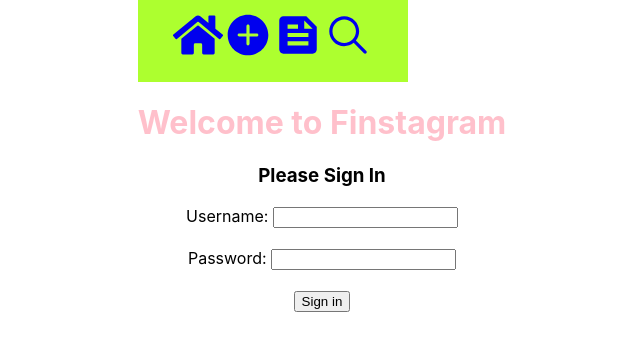
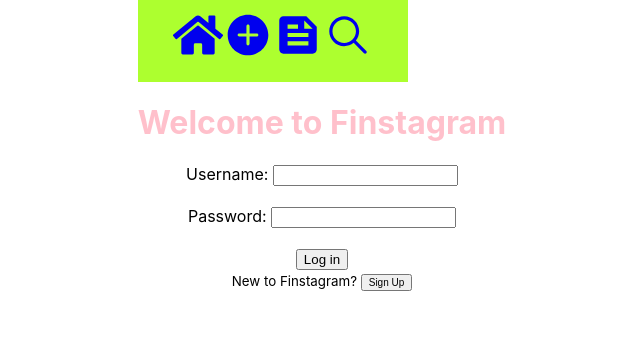
Before and after one commit to kvankerkhove/phase2project, a React (Create React App) app in the folder phase2project/: page / in a window 1280 px wide. Shown: the top 350 px of the page, without its empty margins (318-958 px from the left). Built offline with nearby package versions, Linux system fonts and the light colour scheme; data requests are answered from the project's data file.

Commit message:
added Login/Logout/Signup components

```diff
--- a/phase2project/src/components/App.js
+++ b/phase2project/src/components/App.js
@@ -1,6 +1,6 @@
 
-import React from 'react'
-import {Switch, Route} from 'react-router-dom'
+import React, { useState } from 'react'
+import {Switch, Route, useHistory} from 'react-router-dom'
 import NavBar from './NavBar'
 import Home from './Home'
 import Feed from './Feed'
@@ -8,18 +8,35 @@ import Explore from './Explore'
 import Form from './Form'
 
 function App() {
+  const [ username, setUsername] = useState("")
+  const [isLoggedIn, setIsLoggedIn] = useState(false)
+
+  const history = useHistory()
+
+  console.log(history)
+
+  const handleLogin = (loginInfo) => {
+    setUsername(loginInfo.username)
+    setIsLoggedIn(true)
+    history.push("/posts")
+  }
+
+  const handleLogout = () => {
+    setIsLoggedIn(false)
+  }
+
   return (
     <div>
       <NavBar />
       <Switch>
-        <Route path="posts/new">
+        <Route path="/posts/new">
           <Form/>
         </Route>
         <Route path="/explore">
           <Explore/>
         </Route>
         <Route exact path="/">
-          <Home />
+          <Home handleLogin={handleLogin} username={username} isLoggedIn={isLoggedIn} handleLogout={handleLogout}/>
         </Route>
         <Route exact path="/posts">
           <Feed/>
--- a/phase2project/src/components/Home.js
+++ b/phase2project/src/components/Home.js
@@ -1,23 +1,19 @@
-import React from 'react'
+import React, { useState, useEffect } from 'react'
+import Login from "./Login"
+import Logout from "./Logout"
 
-function Home() {
+function Home({handleLogin, username, isLoggedIn, handleLogout}) {
+    const [users, setUsers] = useState([])
+
+    useEffect(() => {
+        fetch('http://localhost:3000/users')
+        .then(res => res.json())
+        .then(data => setUsers(data))
+    }, [])
+
   return (
     <div className="home">
-        <h1>Welcome to Finstagram</h1>
-        <h3>Please Sign In</h3>
-        <form>
-            <div>
-                <label for="username">Username: </label>
-                <input type="text" id="username" name="username"/>
-            </div>
-            <br></br>
-            <div>
-                <label for="pass">Password: </label>
-                <input type="password" id="pass" name="password"/>
-            </div>
-            <br></br>
-            <input type="submit" value="Sign in"/>
-        </form>
+        {isLoggedIn ? <Logout username={username} handleLogout={handleLogout}/> : <Login users={users} handleLogin={handleLogin}/>}
     </div>
   )
 }
--- /dev/null
+++ b/phase2project/src/components/Login.js
@@ -0,0 +1,87 @@
+import React, { useState } from 'react'
+import Signup from './Signup'
+
+function Login({handleLogin, users}) {
+    const [formData, setFormData] = useState({
+        username: "",
+        password: ""
+    })
+    const [signUp, setSignUp] = useState(false)
+    const [loginIsCorrect, setLoginIsCorrect] = useState(true)
+    const [updatedUsers, setUpdatedUsers] = useState(users)
+
+    // const usernameArray = users.map(user => {
+    //     return user.username
+    // })
+
+    // const passwordArray = users.map(user => {
+    //     return user.password
+    // })
+
+    // console.log(usernameArray)
+    // console.log(passwordArray)
+
+
+    const handleChange = (e) => {
+        const {name, value} = e.target
+        setFormData({...formData, [name]:value})
+    }
+
+    const handleSubmit = (e) => {
+        e.preventDefault()
+        const foundUser = updatedUsers.find(user => {
+           return ((user.username === formData.username) && (user.password === formData.password))
+        })
+        if(foundUser) {
+            handleLogin(formData)
+        } else {
+            setLoginIsCorrect(false)
+        }
+
+    }
+
+    const handleSignUp = (e) => {
+        setSignUp(true)
+    }
+
+    const onSignUpClick = (newUser) => {
+        setSignUp(false)
+        setUpdatedUsers([...users, newUser])
+        setFormData(newUser)
+    }
+
+    console.log(formData)
+    console.log(updatedUsers)
+
+
+  return (
+    <div>
+        <h1>Welcome to Finstagram</h1>
+        <form onSubmit={handleSubmit}>
+            <div>
+                <label htmlFor="username">Username: </label>
+                <input type="text" id="username" name="username" value={formData.username} onChange={handleChange}/>
+            </div>
+            <br></br>
+            <div>
+                <label htmlFor="pass">Password: </label>
+                <input type="password" id="pass" name="password" value={formData.password} onChange={handleChange}/>
+            </div>
+            {loginIsCorrect ? null : <small style={{color: "red"}}>username or password is incorrect</small>}
+            <br></br>
+            <input type="submit" value="Log in"/>
+        </form>
+        {signUp
+        ? <Signup onSignUpClick={onSignUpClick} />
+        : (
+            <>
+                <small>New to Finstagram? </small>
+                <button onClick={handleSignUp} id="signup-btn">Sign Up</button>
+            </>
+        )}
+    </div>
+
+  )
+}
+
+export default Login
--- /dev/null
+++ b/phase2project/src/components/Logout.js
@@ -0,0 +1,12 @@
+import React from 'react'
+
+function Logout({username, handleLogout}) {
+  return (
+      <div>
+          <h1>Welcome, {username}</h1>
+          <button onClick={handleLogout}>Logout</button>
+      </div>
+  )
+}
+
+export default Logout
--- /dev/null
+++ b/phase2project/src/components/Signup.js
@@ -0,0 +1,47 @@
+import React, { useState } from 'react'
+
+function Signup({onSignUpClick}) {
+    const [signUpData, setSignUpData] = useState({
+        username: "",
+        password: ""
+    })
+    const handleSubmit = (e) => {
+        e.preventDefault()
+        fetch('http://localhost:3000/users', {
+            method: "POST",
+            headers: {
+                "Content-Type": "application/json"
+            },
+            body: JSON.stringify(signUpData)
+        })
+        .then(res => res.json())
+        .then(data => onSignUpClick(data))
+    }
+
+    const handleOnChange = (e) => {
+        const {name, value} = e.target
+        setSignUpData({...signUpData, [name]:value})
+    }
+  return (
+    <div>
+        <h1>Sign Up!</h1>
+        <p>Enter a username and password below</p>
+        <form onSubmit={handleSubmit}>
+            <div>
+                <label htmlFor="username">Username: </label>
+                <input type="text" id="username" name="username" value={signUpData.username} onChange={handleOnChange}/>
+            </div>
+            <br></br>
+            <div>
+                <label htmlFor="pass">Password: </label>
+                <input type="password" id="pass" name="password" value={signUpData.password} onChange={handleOnChange}/>
+            </div>
+            <br></br>
+            <input type="submit" value="Sign Up"/>
+        </form>
+    </div>
+
+  )
+}
+
+export default Signup
--- a/phase2project/src/db.json
+++ b/phase2project/src/db.json
@@ -6,12 +6,28 @@
       "caption": "Flower Bouquet",
       "location": "Garden"
     },
-
     {
       "id": 2,
       "img_url": "https://keyassets.timeincuk.net/inspirewp/live/wp-content/uploads/sites/8/2021/02/GettyImages-997141470-e1614176377827.jpg",
       "caption": "The cutest lil bb",
       "location": "Heaven"
     }
+  ],
+  "users": [
+    {
+      "id": 1,
+      "username": "kvankerkhove",
+      "password": "1234"
+    },
+    {
+      "id": 2,
+      "username": "jnewman",
+      "password": "5678"
+    },
+    {
+      "username": "nori",
+      "password": "1111",
+      "id": 3
+    }
   ]
 }
--- a/phase2project/src/index.css
+++ b/phase2project/src/index.css
@@ -25,3 +25,7 @@ code {
   width: 250px;
   font-size: 50px
 }
+
+#signup-btn {
+  font-size: 10px;
+}
```
Lines whose indentation alone changed are shown as unchanged.
